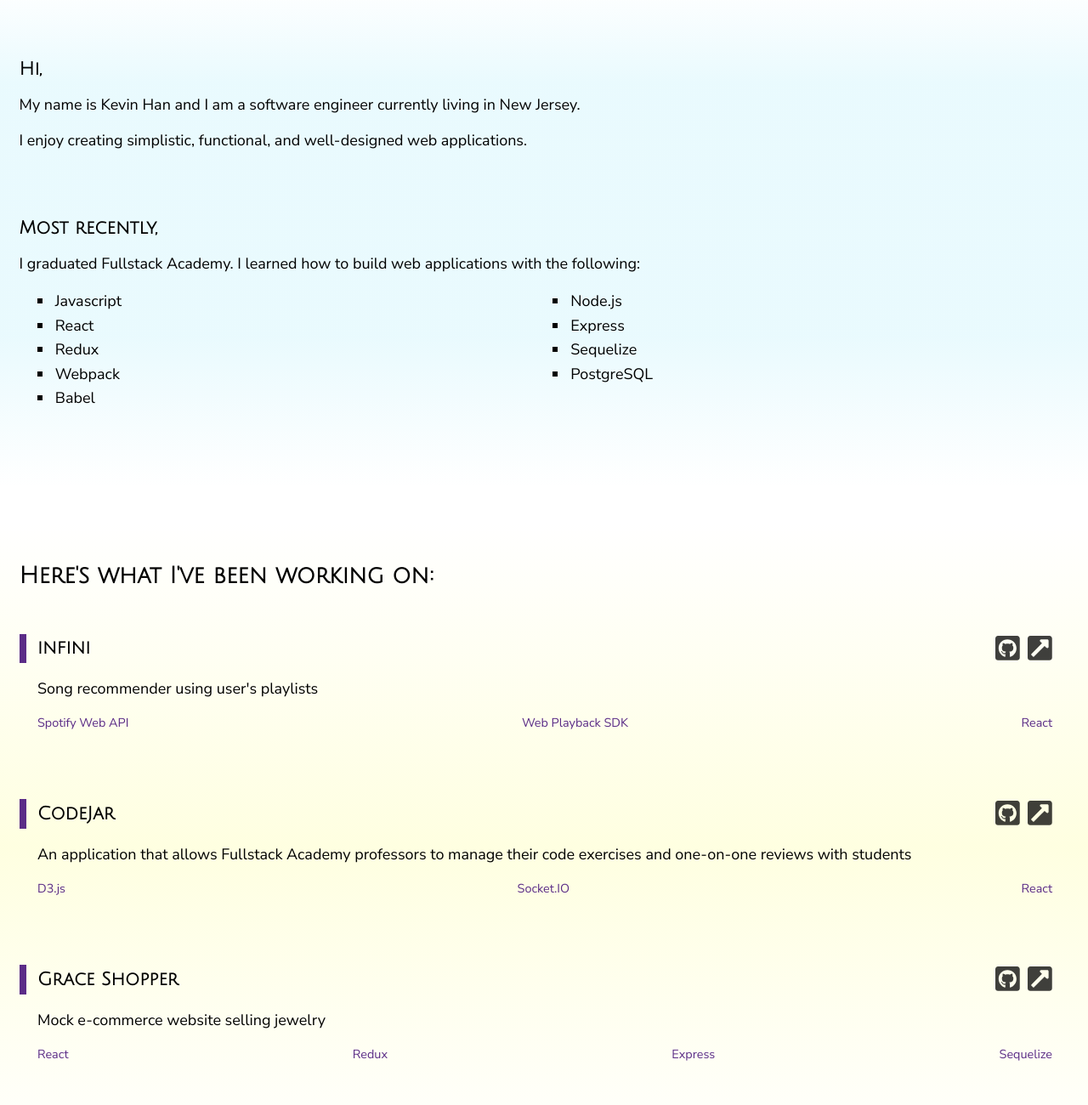
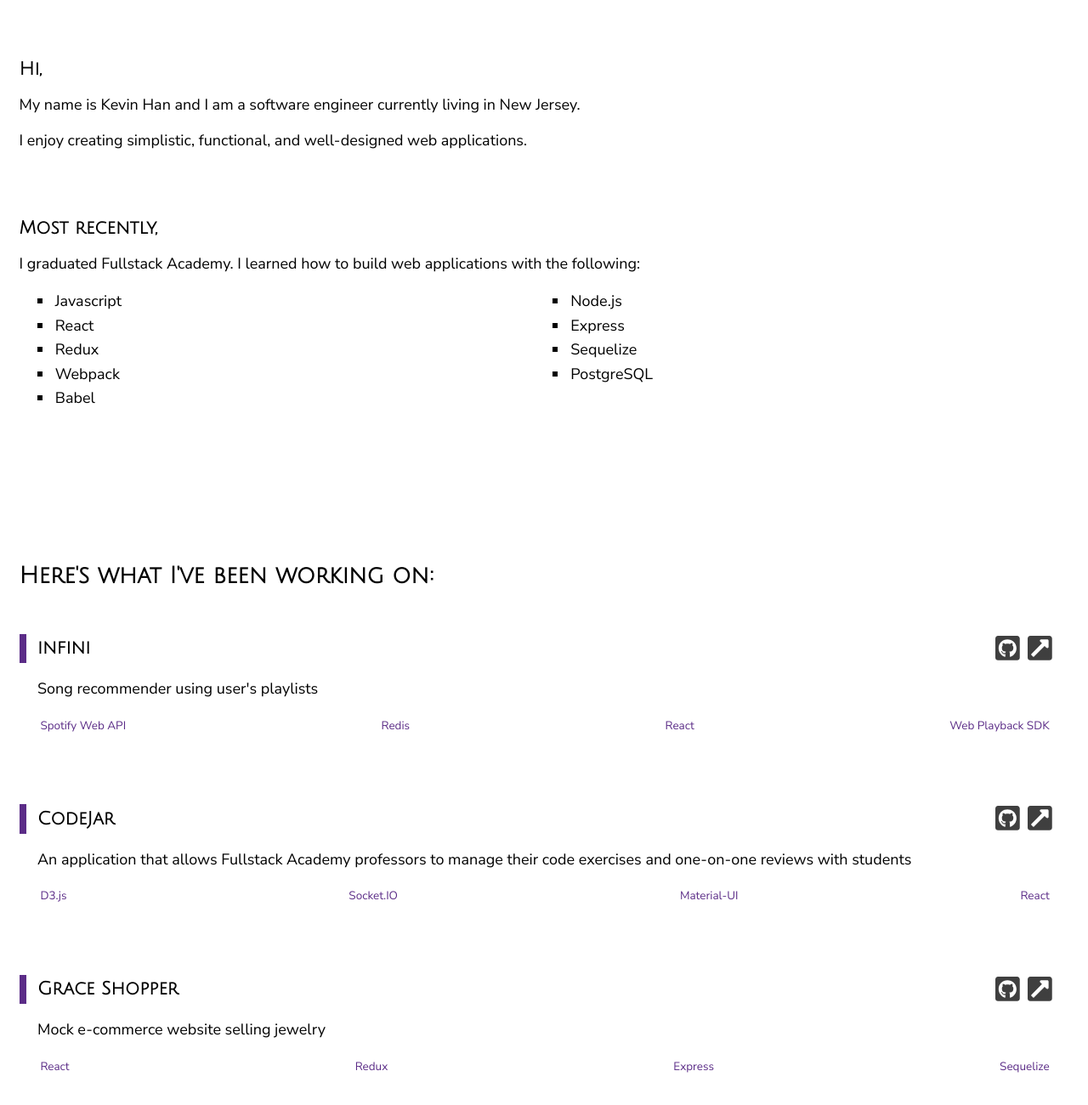
Before and after one commit to kevinyhan/kevinyhan.github.io, a plain HTML site: page index.html in a window 1280 px wide. Shown: the part 820-2120 px from the top of the page at 85% size. Drawn offline with Linux system fonts and the light colour scheme.

Commit message:
Updated project info

```diff
--- a/main.css
+++ b/main.css
@@ -108,8 +108,7 @@
   position: relative;
   padding: 5em 1.25em;
   margin-left: -1.25em;
-  margin-right: -1.25em;
-  background: linear-gradient(white 0%, rgba(183, 239, 251, 0.3) 20%, rgba(183, 239, 251, 0.3) 70%, white 100%); }
+  margin-right: -1.25em; }
 
 .about__section {
   position: relative;
@@ -130,8 +129,7 @@
 .project {
   padding: 5em 1.25em;
   margin-left: -1.25em;
-  margin-right: -1.25em;
-  background: linear-gradient(white 5%, rgba(253, 255, 134, 0.25) 50%, white 95%); }
+  margin-right: -1.25em; }
 
 .project__section {
   display: grid;
@@ -174,7 +172,8 @@
   list-style: none; }
   .project__section__tag-list__item {
     color: #5b2c87;
-    font-size: 0.8em; }
+    font-size: 0.75em;
+    padding: 0.25em; }
 
 .indent--filled {
   background: #5b2c87; }
```
Also changed, not shown: bundle.js.
